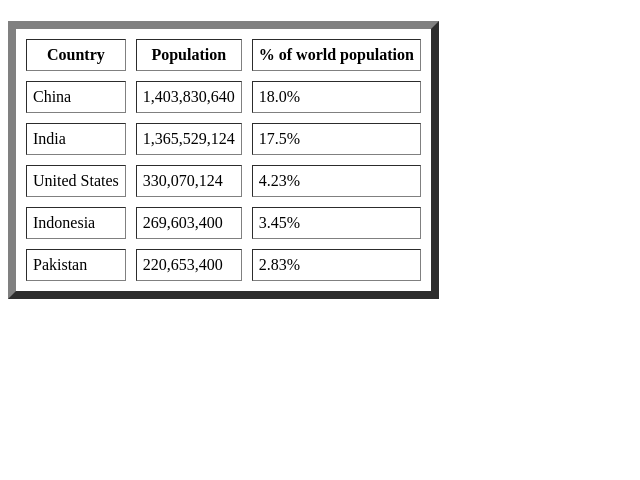
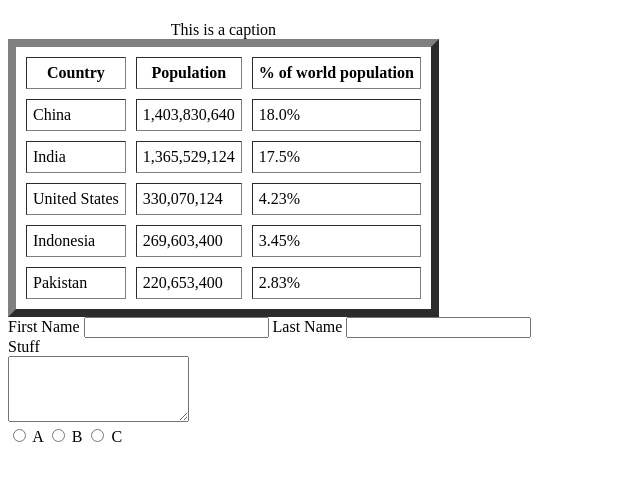
Before and after one commit to ccfloren-su/ist263, a plain HTML site: page lab04/unit04notes.html in a window 1280 px wide. Shown: the whole page, without its empty margins (0-640 px from the left). Drawn offline with Linux system fonts and the light colour scheme.

Commit message:
Completed

```diff
--- a/lab04/unit04notes.html
+++ b/lab04/unit04notes.html
@@ -8,6 +8,7 @@
 
     <body>
      <table border="8" cellpadding = "6" cellspacing="10">
+        <caption>This is a caption</caption>
         <h1>
         <tr>
             <th>Country</th>
@@ -40,5 +41,25 @@
             <td>2.83%</td>
         </tr>
      </table>
+     </body>
+     <body>
+        <form action="" method="">
+            <label for="fname"> First Name </label>
+            <input type="text" id="fname" name="fname">
+            <label for="lname"> Last Name</label>
+            <input type="text" id="lname" name="lname">
+            <br>
+            <label for="stuff">Stuff</label><br>
+            <textarea id="stuff" name="stuff" rows="4" clos="50">
+
+            </textarea>
+            <br>
+            <input type="radio" id="a" name= "letters">
+            <label for="a"> A</label>
+            <input type="radio" id="b" name= "letters">
+            <label for="b"> B</label>
+            <input type="radio" id="c" name= "letters">
+            <label for="c"> C</label>
+        </form>
     </body>
 </html>
```
